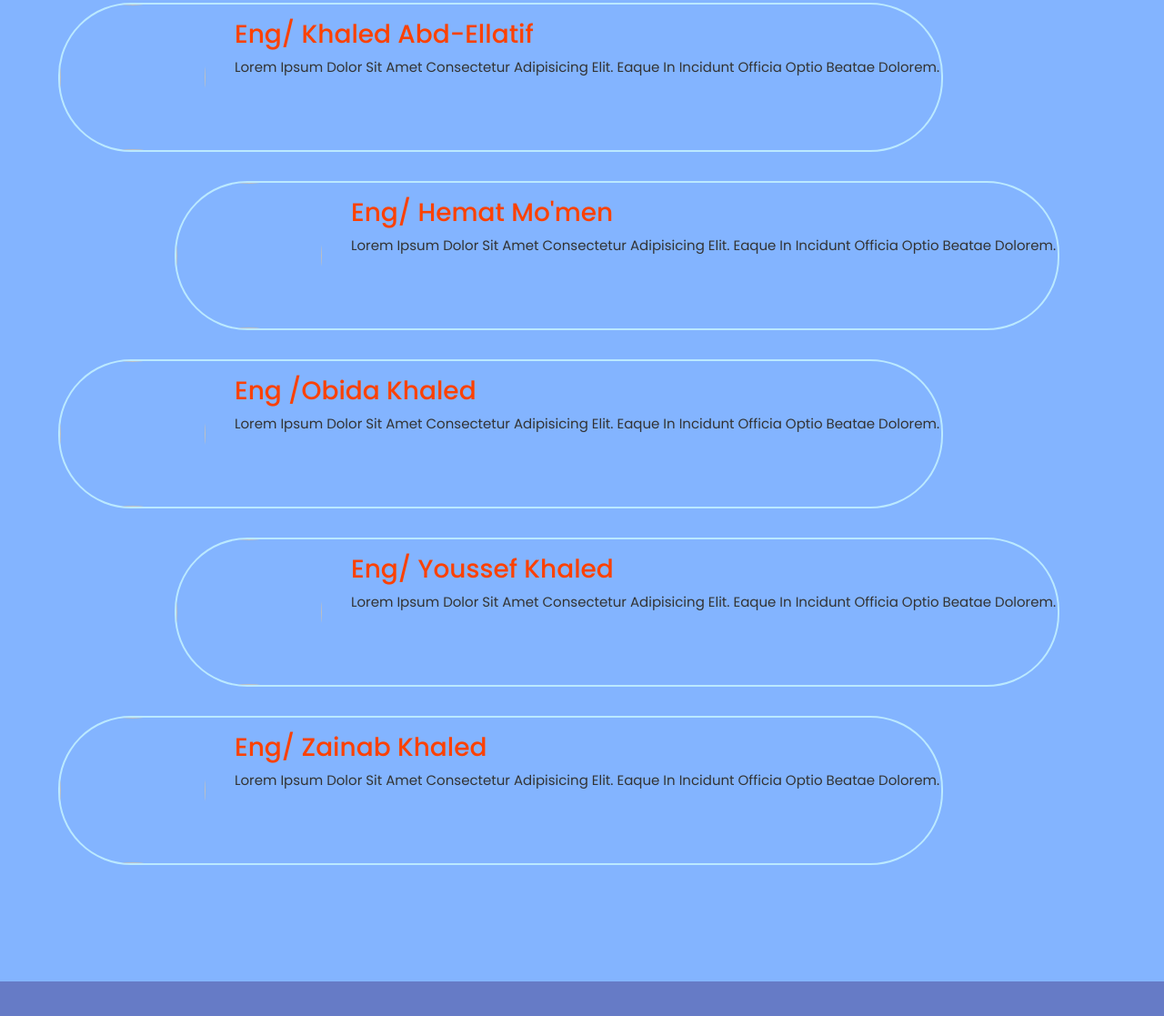
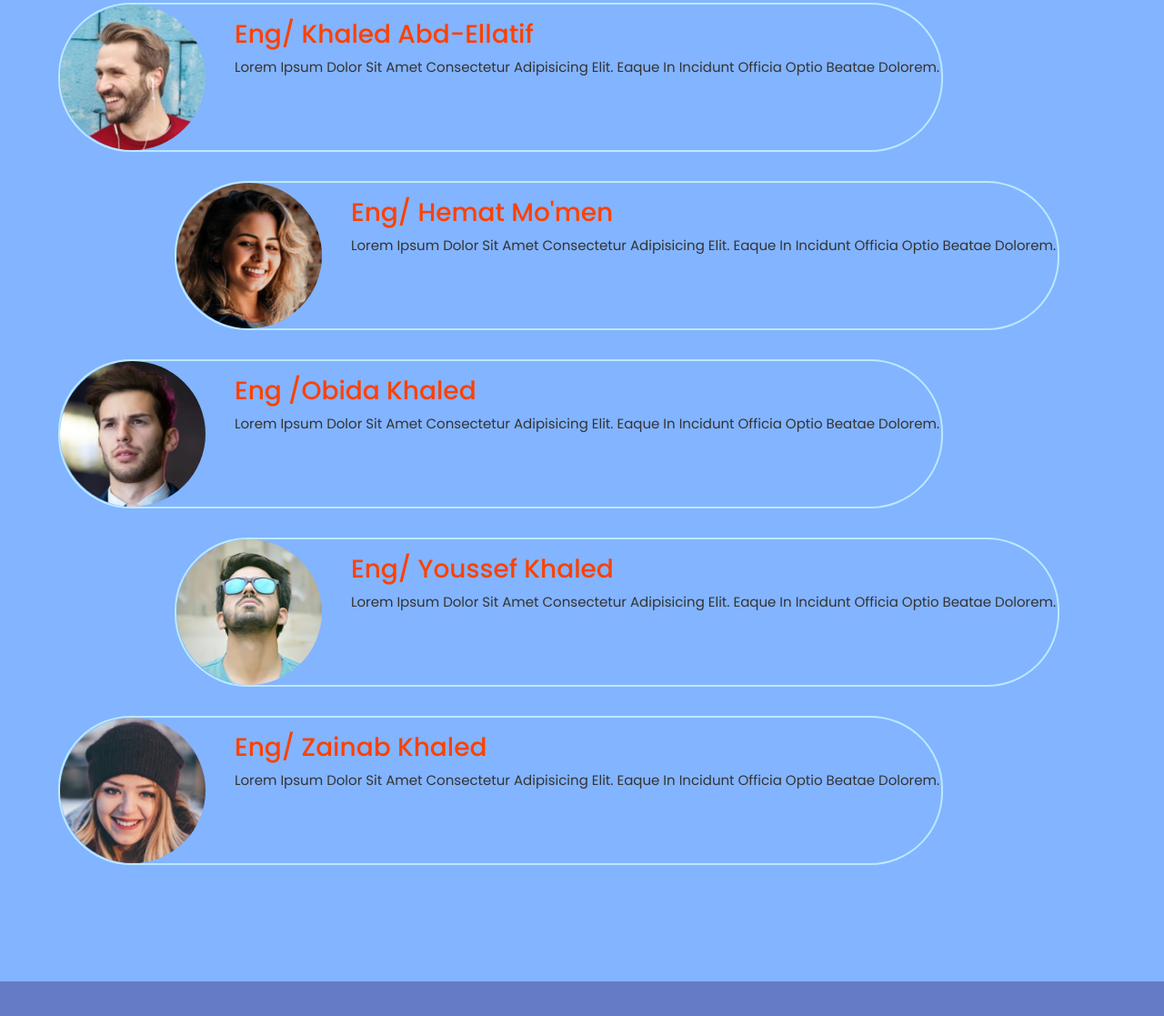
Before and after one commit to yousef-shaker1/online-course-, a plain HTML site: page pages/team.html in a window 1280 px wide. Shown: the part 193-1310 px from the top of the page at 91% size. Drawn offline with Linux system fonts and the light colour scheme; files that its build step writes are made by us from their sources.

Commit message:
edit image team

```diff
--- a/pages/team.html
+++ b/pages/team.html
@@ -37,7 +37,7 @@
         <div class="team-content">
 
         <div class="team-item">
-                <img src="./images/pic-1.png" alt="">
+                <img src="../images/pic-1.png" alt="">
         <div class="team-info">
                 <h3><span>eng</span>/ khaled abd-Ellatif</h3>
                 <p>Lorem ipsum dolor sit amet consectetur adipisicing elit. Eaque in incidunt officia optio beatae dolorem.
@@ -46,7 +46,7 @@
 
         </div><!-- team items end -->
         <div class="team-item">
-                <img src="./images/pic-4.png" alt="">
+                <img src="../images/pic-4.png" alt="">
         <div class="team-info">
                 <h3><span>eng</span>/ hemat mo'men</h3>
                 <p>Lorem ipsum dolor sit amet consectetur adipisicing elit. Eaque in incidunt officia optio beatae dolorem.
@@ -56,7 +56,7 @@
         </div><!-- team items end -->
 
         <div class="team-item">
-                <img src="./images/pic-3.png" alt="">
+                <img src="../images/pic-3.png" alt="">
         <div class="team-info">
                 <h3><span>eng</span> /obida khaled</h3>
                 <p>Lorem ipsum dolor sit amet consectetur adipisicing elit. Eaque in incidunt officia optio beatae dolorem.
@@ -66,7 +66,7 @@
         </div><!-- team items end -->
 
         <div class="team-item">
-                <img src="./images/pic-5.png" alt="">
+                <img src="../images/pic-5.png" alt="">
         <div class="team-info">
                 <h3><span>eng</span>/ youssef khaled </h3>
                 <p>Lorem ipsum dolor sit amet consectetur adipisicing elit. Eaque in incidunt officia optio beatae dolorem.
@@ -76,7 +76,7 @@
         </div><!-- team items end -->
 
         <div class="team-item">
-                <img src="./images/pic-2.png" alt="">
+                <img src="../images/pic-2.png" alt="">
         <div class="team-info">
                 <h3><span>eng</span>/ zainab khaled </h3>
                 <p>Lorem ipsum dolor sit amet consectetur adipisicing elit. Eaque in incidunt officia optio beatae dolorem.
```
